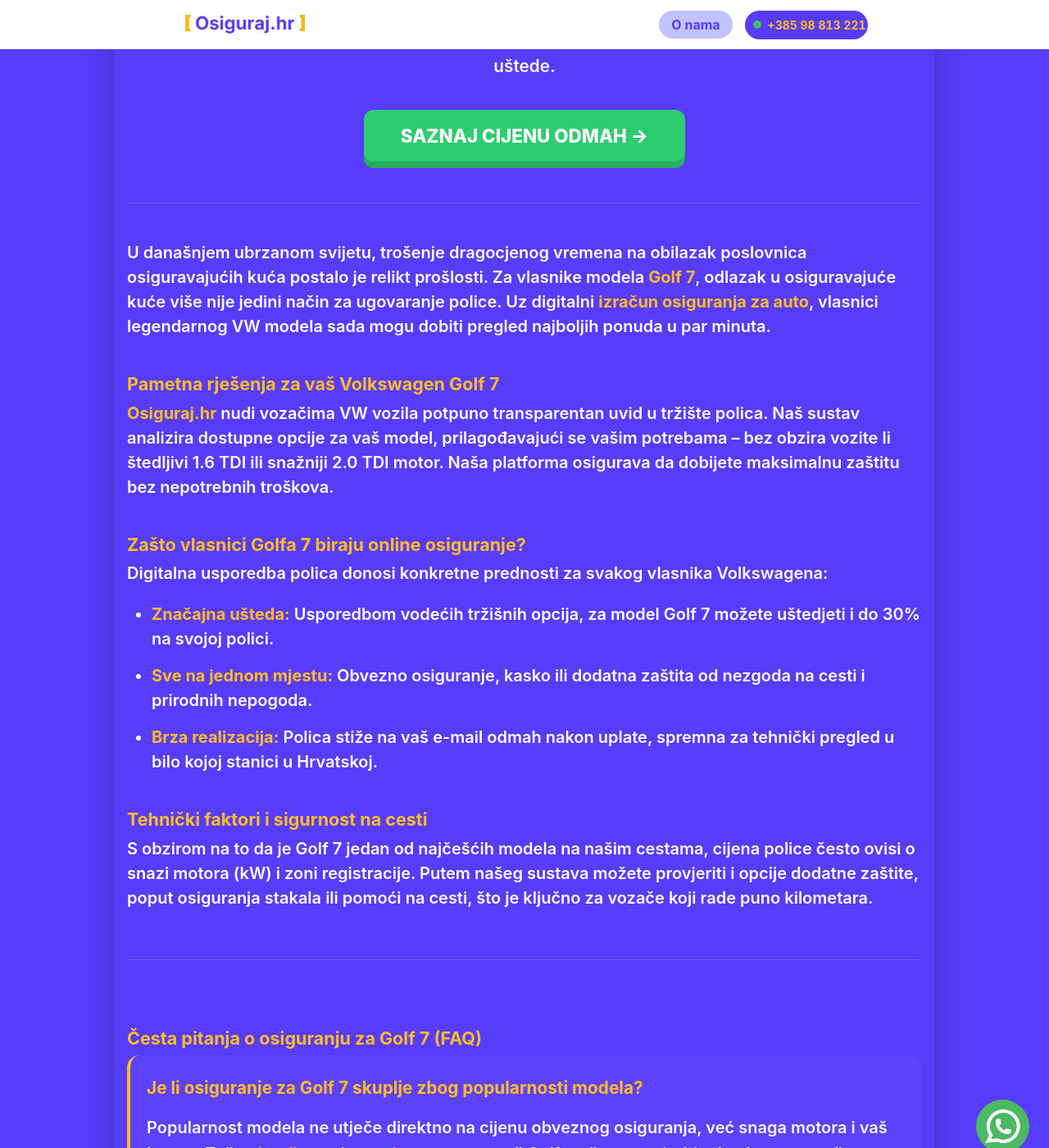
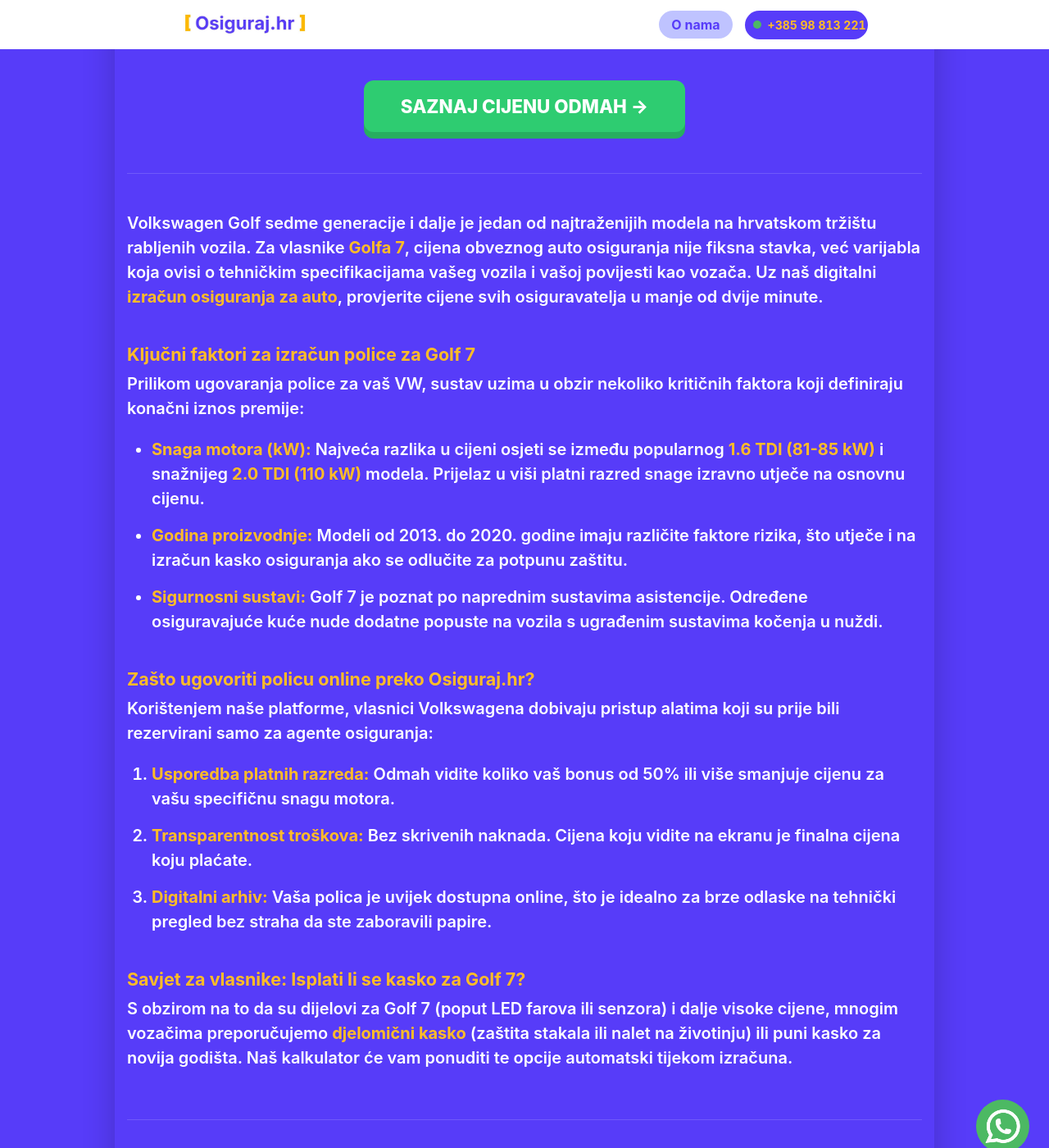
Before and after one commit to Filip-Gale/OsigurajHR, a Jekyll site: the page built from auto-osiguranje/vw-golf-7.md, in a window 1280 px wide and 1400 px high, scrolled down 315 px. Shown: the whole window at 82% size. Built offline with Jekyll 4.4.1, drawn with Linux system fonts in a browser that asks for light colours; some of the changed text lies outside the part shown.

Commit message:
Update vw-golf-7.md

```diff
--- a/auto-osiguranje/vw-golf-7.md
+++ b/auto-osiguranje/vw-golf-7.md
@@ -1,44 +1,48 @@
 ---
 layout: grad
 grad_ime: "Hrvatska"
-title: "Auto osiguranje Golf 7 | Uštedite do 30% uz online usporedbu"
+title: "Osiguranje za VW Golf 7 | Izračun cijene prema kW (2026)"
 permalink: /auto-osiguranje/vw-golf-7/
-description: "Tražite najpovoljnije auto osiguranje za Volkswagen Golf 7? Osiguraj.hr nudi neovisnu usporedbu polica za sve modele i brzi online izračun uz maksimalne uštede."
+description: "Saznajte točnu cijenu auto osiguranja za VW Golf 7. Usporedite ponude za 1.6 TDI i 2.0 TDI motore uz uštede do 30% online."
 ---
 
-U današnjem ubrzanom svijetu, trošenje dragocjenog vremena na obilazak poslovnica osiguravajućih kuća postalo je relikt prošlosti. Za vlasnike modela **Golf 7**, odlazak u osiguravajuće kuće više nije jedini način za ugovaranje police. Uz digitalni **izračun osiguranja za auto**, vlasnici legendarnog VW modela sada mogu dobiti pregled najboljih ponuda u par minuta.
+Volkswagen Golf sedme generacije i dalje je jedan od najtraženijih modela na hrvatskom tržištu rabljenih vozila. Za vlasnike **Golfa 7**, cijena obveznog auto osiguranja nije fiksna stavka, već varijabla koja ovisi o tehničkim specifikacijama vašeg vozila i vašoj povijesti kao vozača. Uz naš digitalni **izračun osiguranja za auto**, provjerite cijene svih osiguravatelja u manje od dvije minute.
 
-### Pametna rješenja za vaš Volkswagen Golf 7
+### Ključni faktori za izračun police za Golf 7
 
-**Osiguraj.hr** nudi vozačima VW vozila potpuno transparentan uvid u tržište polica. Naš sustav analizira dostupne opcije za vaš model, prilagođavajući se vašim potrebama – bez obzira vozite li štedljivi 1.6 TDI ili snažniji 2.0 TDI motor. Naša platforma osigurava da dobijete maksimalnu zaštitu bez nepotrebnih troškova.
+Prilikom ugovaranja police za vaš VW, sustav uzima u obzir nekoliko kritičnih faktora koji definiraju konačni iznos premije:
 
-### Zašto vlasnici Golfa 7 biraju online osiguranje?
+* **Snaga motora (kW):** Najveća razlika u cijeni osjeti se između popularnog **1.6 TDI (81-85 kW)** i snažnijeg **2.0 TDI (110 kW)** modela. Prijelaz u viši platni razred snage izravno utječe na osnovnu cijenu.
+* **Godina proizvodnje:** Modeli od 2013. do 2020. godine imaju različite faktore rizika, što utječe i na izračun kasko osiguranja ako se odlučite za potpunu zaštitu.
+* **Sigurnosni sustavi:** Golf 7 je poznat po naprednim sustavima asistencije. Određene osiguravajuće kuće nude dodatne popuste na vozila s ugrađenim sustavima kočenja u nuždi.
 
-Digitalna usporedba polica donosi konkretne prednosti za svakog vlasnika Volkswagena:
+### Zašto ugovoriti policu online preko Osiguraj.hr?
 
-* **Značajna ušteda:** Usporedbom vodećih tržišnih opcija, za model Golf 7 možete uštedjeti i do 30% na svojoj polici.
-* **Sve na jednom mjestu:** Obvezno osiguranje, kasko ili dodatna zaštita od nezgoda na cesti i prirodnih nepogoda.
-* **Brza realizacija:** Polica stiže na vaš e-mail odmah nakon uplate, spremna za tehnički pregled u bilo kojoj stanici u Hrvatskoj.
+Korištenjem naše platforme, vlasnici Volkswagena dobivaju pristup alatima koji su prije bili rezervirani samo za agente osiguranja:
 
-### Tehnički faktori i sigurnost na cesti
+1. **Usporedba platnih razreda:** Odmah vidite koliko vaš bonus od 50% ili više smanjuje cijenu za vašu specifičnu snagu motora.
+2. **Transparentnost troškova:** Bez skrivenih naknada. Cijena koju vidite na ekranu je finalna cijena koju plaćate.
+3. **Digitalni arhiv:** Vaša polica je uvijek dostupna online, što je idealno za brze odlaske na tehnički pregled bez straha da ste zaboravili papire.
 
-S obzirom na to da je Golf 7 jedan od najčešćih modela na našim cestama, cijena police često ovisi o snazi motora (kW) i zoni registracije. Putem našeg sustava možete provjeriti i opcije dodatne zaštite, poput osiguranja stakala ili pomoći na cesti, što je ključno za vozače koji rade puno kilometara.
+### Savjet za vlasnike: Isplati li se kasko za Golf 7?
+
+S obzirom na to da su dijelovi za Golf 7 (poput LED farova ili senzora) i dalje visoke cijene, mnogim vozačima preporučujemo **djelomični kasko** (zaštita stakala ili nalet na životinju) ili puni kasko za novija godišta. Naš kalkulator će vam ponuditi te opcije automatski tijekom izračuna.
 
 <div class="faq-section">
-    <h3>Česta pitanja o osiguranju za Golf 7 (FAQ)</h3>
+    <h3>FAQ: Sve što trebate znati o osiguranju za Golf 7</h3>
 
     <div class="faq-item">
-        <h4>Je li osiguranje za Golf 7 skuplje zbog popularnosti modela?</h4>
-        <p>Popularnost modela ne utječe direktno na cijenu obveznog osiguranja, već snaga motora i vaš bonus. Točan <strong>izračun osiguranja za auto</strong> za vaš Golf možete provjeriti odmah putem našeg kalkulatora.</p>
+        <h4>Koja je razlika u cijeni osiguranja za 1.6 TDI i 2.0 TDI?</h4>
+        <p>Zbog prelaska u višu kategoriju kilovata (iznad 84 kW), model 2.0 TDI obično ima 15-20% skuplju osnovnu policu obveznog osiguranja.</p>
     </div>
 
     <div class="faq-item">
-        <h4>Mogu li prenijeti bonus od 50% na novu policu?</h4>
-        <p>Da! Prilikom ugovaranja preko <strong>Osiguraj.hr</strong>, sustav automatski uzima u obzir vaš stečeni bonus kako biste ostvarili maksimalnu uštedu.</p>
+        <h4>Mogu li dobiti popust ako imam ugrađenu kuku na Golfu?</h4>
+        <p>Kuka za vuču mora biti upisana u prometnu dozvolu, a neki osiguravatelji to uzimaju kao faktor pri izračunu rizika. Provjerite točne detalje kroz naš <strong>izračun osiguranja za auto</strong>.</p>
     </div>
 
     <div class="faq-item">
-        <h4>Vrijedi li digitalna polica odmah na tehničkom pregledu?</h4>
-        <p>Da! Čim uplatite policu online, ona je vidljiva u bazi MUP-a, pa tehnički pregled prolazite bez papira i čekanja u redovima.</p>
+        <h4>Vrijedi li polica ako auto prodam sredinom godine?</h4>
+        <p>Da, polica ostaje vezana uz vozilo, ali vi kao prodavatelj možete tražiti povrat neiskorištenog dijela premije ako kupac ugovori novu policu.</p>
     </div>
 </div>
```
